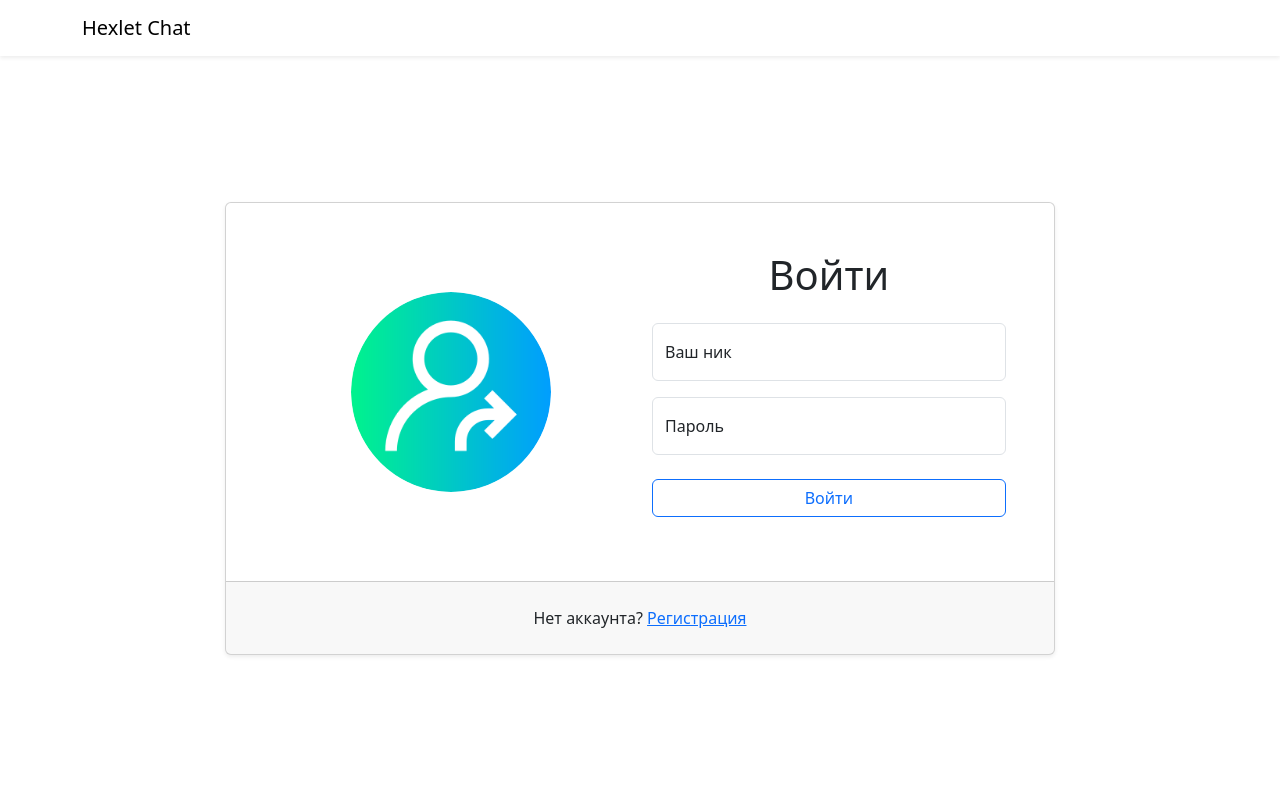
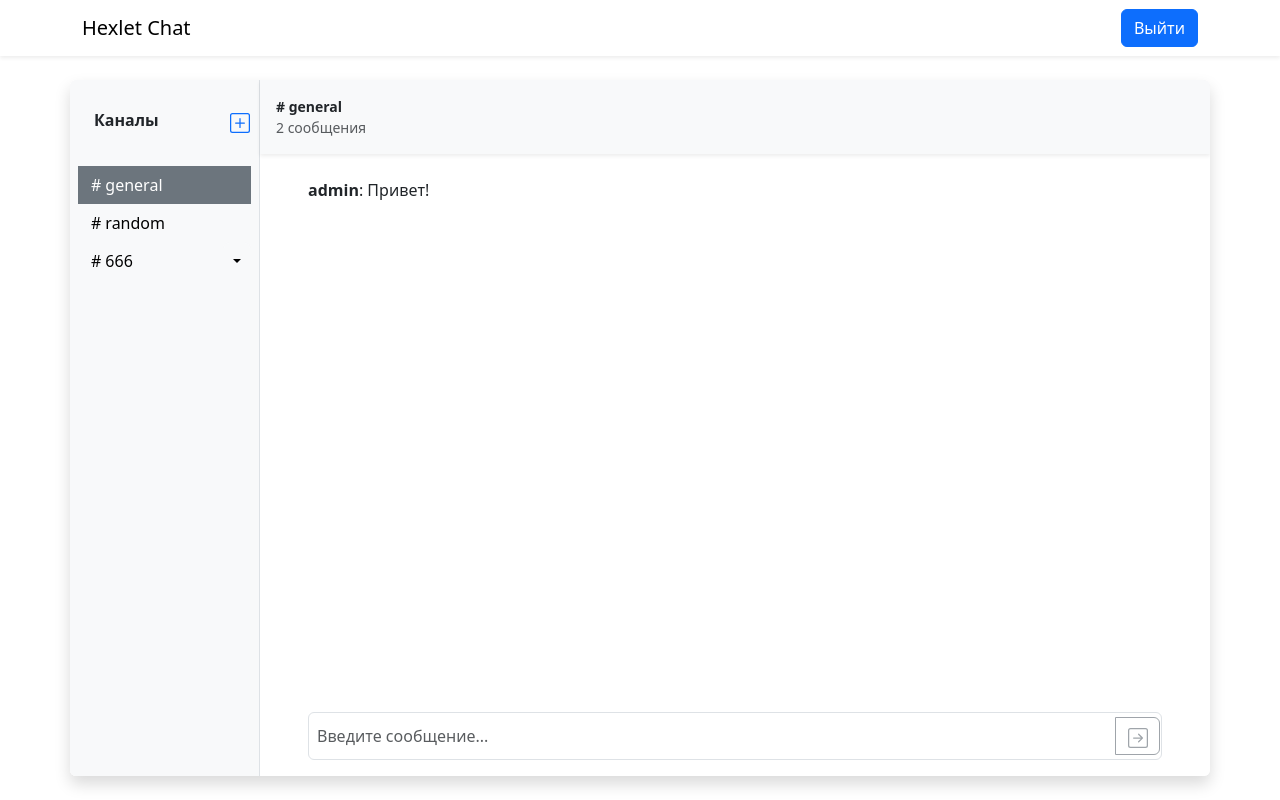
Before and after one commit to tdd3vlp/frontend-project-12, a React (Vite) app in the folder frontend/: page / in a window 1280 px wide. Built offline with nearby package versions, Linux system fonts and the light colour scheme.

Commit message:
feat: add home page and set up router

```diff
--- a/frontend/src/App.scss
+++ b/frontend/src/App.scss
@@ -6,7 +6,7 @@
 
 body {
   height: 100%;
-  background-color: #f8f9fa;
+  background-color: rgba(248, 249, 250, 1);
 }
 
 #root {
@@ -16,3 +16,11 @@
 img {
   width: 200px;
 }
+
+.input-group div[role='group'] button {
+  // border: 1px solid #ced4da !important;
+  border-bottom-left-radius: 0 !important;
+  border-top-left-radius: 0 !important;
+  margin-left: -1px;
+  margin-left: calc(var(--bs-border-width) * -1);
+}
--- /dev/null
+++ b/frontend/src/components/Home.jsx
@@ -0,0 +1,150 @@
+import {
+  Container,
+  Nav,
+  Navbar,
+  Button,
+  ButtonGroup,
+  Row,
+  Col,
+  Dropdown,
+  Form,
+  InputGroup,
+} from 'react-bootstrap';
+import { Link } from 'react-router-dom';
+import { useTranslation } from 'react-i18next';
+import { useFormik } from 'formik';
+
+export default function Home() {
+  const { t } = useTranslation();
+
+  const formik = useFormik({
+    initialValues: {
+      name: '',
+      password: '',
+      confirmPassword: '',
+    },
+    onSubmit: (values) => {
+      alert(JSON.stringify(values, null, 2));
+    },
+  });
+  return (
+    <div className="d-flex flex-column h-100" id="chat">
+      <Navbar variant="light" expand="lg" className="shadow-sm">
+        <Container>
+          <Navbar.Brand as={Link} to="/">
+            Hexlet Chat
+          </Navbar.Brand>
+          <Button as={Link} to="/login" variant="primary">
+            {t('logout')}
+          </Button>
+        </Container>
+      </Navbar>
+      <Container className="h-100 my-4 overflow-hidden rounded shadow">
+        <Row className="h-100 bg-white flex-md-row">
+          <Col xs={4} md={2} className="border-end px-0 bg-light flex-column h-100 d-flex">
+            <div className="d-flex mt-1 justify-content-between mb-2 ps-4 pe-2 p-4">
+              <b>{t('channels')}</b>
+              <ButtonGroup vertical className="p-0">
+                <Button variant="link" className="text-primary p-0">
+                  <svg
+                    xmlns="http://www.w3.org/2000/svg"
+                    viewBox="0 0 16 16"
+                    width="20"
+                    height="20"
+                    fill="currentColor"
+                  >
+                    <path d="M14 1a1 1 0 0 1 1 1v12a1 1 0 0 1-1 1H2a1 1 0 0 1-1-1V2a1 1 0 0 1 1-1zM2 0a2 2 0 0 0-2 2v12a2 2 0 0 0 2 2h12a2 2 0 0 0 2-2V2a2 2 0 0 0-2-2z" />
+                    <path d="M8 4a.5.5 0 0 1 .5.5v3h3a.5.5 0 0 1 0 1h-3v3a.5.5 0 0 1-1 0v-3h-3a.5.5 0 0 1 0-1h3v-3A.5.5 0 0 1 8 4" />
+                  </svg>
+
+                  <span className="visually-hidden">+</span>
+                </Button>
+              </ButtonGroup>
+            </div>
+            <Nav
+              as="ul"
+              id="channels-box"
+              className="flex-column nav-pills nav-fill px-2 mb-3 overflow-auto h-100 d-block"
+            >
+              <Nav.Item as="li" className="w-100">
+                <Button variant="secondary" className="w-100 rounded-0 text-start">
+                  <span className="me-1">#</span>general
+                </Button>
+              </Nav.Item>
+
+              <Nav.Item as="li" className="w-100">
+                <Button variant="light" className="w-100 rounded-0 text-start">
+                  <span className="me-1">#</span>random
+                </Button>
+              </Nav.Item>
+
+              <Nav.Item as="li" className="w-100">
+                <ButtonGroup className="d-flex w-100">
+                  <Button variant="light" className="w-100 rounded-0 text-start text-truncate">
+                    <span className="me-1">#</span>666
+                  </Button>
+                  <Dropdown>
+                    <Dropdown.Toggle
+                      split
+                      variant="light"
+                      id="dropdown-split-basic"
+                      className="flex-grow-0"
+                    >
+                      <span className="visually-hidden">Управление каналом</span>
+                    </Dropdown.Toggle>
+                  </Dropdown>
+                </ButtonGroup>
+              </Nav.Item>
+            </Nav>
+          </Col>
+          <Col className="p-0 h-100">
+            <div className="d-flex flex-column h-100">
+              <div className="bg-light mb-4 p-3 shadow-sm small">
+                <p className="m-0">
+                  <b># general</b>
+                </p>
+                <span className="text-muted">2 сообщения</span>
+              </div>
+              <div className="chat-messages overflow-auto px-5 " id="messages-box">
+                <div className="text-break mb-2">
+                  <b>admin</b>: Привет!
+                </div>
+              </div>
+              <div className="mt-auto px-5 py-3">
+                <Form className="py-1 border rounded-2" onSubmit={formik.handleSubmit}>
+                  <InputGroup hasValidation>
+                    <Form.Control
+                      name="body"
+                      aria-label={t('newMessage')}
+                      className="border-0 p-0 ps-2 form-control"
+                      placeholder={t('enterMessage')}
+                      onChange={formik.handleChange}
+                      value={formik.values.newMessage}
+                    />
+                    <ButtonGroup vertical>
+                      <Button variant="outline-secondary" type="submit" disabled>
+                        <svg
+                          xmlns="http://www.w3.org/2000/svg"
+                          viewBox="0 0 16 16"
+                          width="20"
+                          height="20"
+                          fill="currentColor"
+                        >
+                          <path
+                            fillRule="evenodd"
+                            d="M15 2a1 1 0 0 0-1-1H2a1 1 0 0 0-1 1v12a1 1 0 0 0 1 1h12a1 1 0 0 0 1-1zM0 2a2 2 0 0 1 2-2h12a2 2 0 0 1 2 2v12a2 2 0 0 1-2 2H2a2 2 0 0 1-2-2zm4.5 5.5a.5.5 0 0 0 0 1h5.793l-2.147 2.146a.5.5 0 0 0 .708.708l3-3a.5.5 0 0 0 0-.708l-3-3a.5.5 0 1 0-.708.708L10.293 7.5z"
+                          />
+                        </svg>
+                        <span className="visually-hidden">Отправить</span>
+                      </Button>
+                    </ButtonGroup>
+                  </InputGroup>
+                </Form>
+              </div>
+            </div>
+          </Col>
+        </Row>
+      </Container>
+    </div>
+  );
+}
--- a/frontend/src/components/NotFoundPage.jsx
+++ b/frontend/src/components/NotFoundPage.jsx
@@ -14,7 +14,7 @@
       </Alert>
       <ButtonGroup className=" mb-3">
         <Button variant="secondary">
-          <Link style={{ textDecoration: 'none', color: 'white' }} to="/">
+          <Link className="text-decoration-none" to="/">
             {t('back')}
           </Link>
         </Button>
--- a/frontend/src/components/SignUp.jsx
+++ b/frontend/src/components/SignUp.jsx
@@ -19,6 +19,7 @@
     initialValues: {
       name: '',
       password: '',
+      confirmPassword: '',
     },
     onSubmit: (values) => {
       alert(JSON.stringify(values, null, 2));
--- a/frontend/src/locales/ru.js
+++ b/frontend/src/locales/ru.js
@@ -12,5 +12,10 @@
     toSignup: 'Зарегистрироваться',
     confirmPassword: 'Подтвердите пароль',
     back: 'Назад',
+    logout: 'Выйти',
+    channels: 'Каналы',
+    enterMessage: 'Введите сообщение...',
+    newMessage: 'Новое сообщение',
+    send: 'Отправить',
   },
 };
--- a/frontend/src/routes.jsx
+++ b/frontend/src/routes.jsx
@@ -1,11 +1,12 @@
 import Login from './components/Login';
+import Home from './components/Home';
 import SignUp from './components/SignUp';
 import NotFoundPage from './components/NotFoundPage';
 
 export default [
   {
     path: '/',
-    element: <Login />,
+    element: <Home />,
     errorElement: <NotFoundPage />,
   },
   {
--- a/frontend/vite.config.js
+++ b/frontend/vite.config.js
@@ -11,4 +11,7 @@
     },
   },
   plugins: [react()],
+  build: {
+    target: 'esnext',
+  },
 });
```
